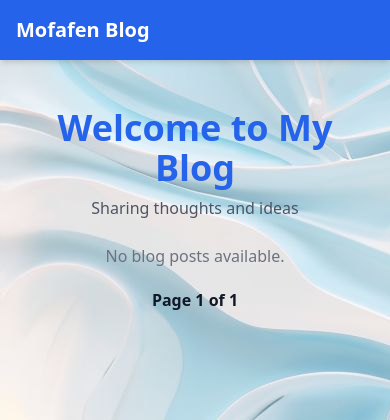
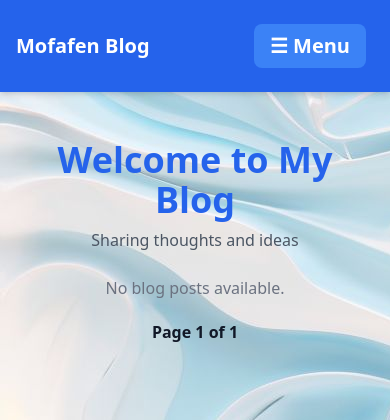
Before and after one commit to maishuji/tech_blog, a Django app: page / in a window 390 px wide. Shown: the top 420 px of the page. Run offline with Django 4.2, Linux system fonts and the light colour scheme; data that the repository does not hold is empty; some libraries are stand-ins or nearby versions.

Commit message:
Improve menu responsiveness

```diff
--- a/blog_heho/blog/static/css/style.css
+++ b/blog_heho/blog/static/css/style.css
@@ -70,3 +70,18 @@ body{
     background-position: top left; /* Optional: controls where the image starts */
     background-size: auto;  /* Optional: controls the size of the image */
 }
+
+/* Not used for now */
+.bg-menu {
+    background-image: url("/static/images/bg_menu_pattern1.png");
+    background-repeat: repeat;  /* This makes the image repeat */
+    background-position: top left; /* Optional: controls where the image starts */
+    background-size: auto;  /* Optional: controls the size of the image */
+    border-radius: 10px;
+    padding: 5px;
+}
+
+.bg-header {
+    background-image: url("/static/images/banner3.png");
+    background-size: auto;
+}
--- a/blog_heho/blog/templates/base.html
+++ b/blog_heho/blog/templates/base.html
@@ -11,16 +11,55 @@
 </head>
 <body class="bg-gray-100 text-gray-900">
 
+    <script>
+        // Detect screen size and toggle the mobile menu visibility
+        function toggleMenu() {
+            const mobileMenu = document.getElementById('mobile-menu');
+            if (mobileMenu) {
+                mobileMenu.classList.toggle('hidden');  // Toggle menu visibility
+            }
+        }
+
+        // Detect screen size and remove the sidebar for smaller screens (e.g., mobile)
+        if (window.innerWidth < 768) {  // For mobile screens (can adjust the width threshold)
+            const sidebar = document.getElementById('sidebar-menu');
+            if (sidebar) {
+                sidebar.classList.add('hidden');  // Hide the sidebar on mobile
+            }
+        }
+    </script>
+
     <!-- Header -->
     <header class="bg-blue-600 text-white p-4 shadow-md">
         <div class="container mx-auto flex justify-between items-center">
             <h1 class="text-xl font-bold">Mofafen Blog</h1>
+
+            <!-- Mobile Menu Button (Hamburger) -->
+            <div class="md:hidden p-2 bg-blue-600 text-white flex justify-start">
+                <button id="menu-toggle" class="text-xl font-bold bg-blue-500 px-4 py-2 rounded-lg hover:bg-blue-400" onclick="toggleMenu()">☰ Menu</button>
+            </div>
+        </div>
+
+        <!-- Mobile Menu (Initially Hidden) -->
+        <div id="mobile-menu" class="bg-blue-700 md:hidden hidden text-white p-6">
+            <nav class="flex flex-col space-y-2">
+                <a href="/home" class="block py-2 px-3 rounded-lg hover:bg-blue-500">Home</a>
+                <a href="/articles" class="block py-2 px-3 rounded-lg hover:bg-blue-500">Articles</a>
+                <a href="/contact" class="block py-2 px-3 rounded-lg hover:bg-blue-500">Contact</a>
+            </nav>
         </div>
     </header>
 
     <div class="flex min-h-screen">
-        <!-- Include the Sidebar Menu -->
-        {% include 'menu.html' %}
+        <!-- Sidebar (Visible Only on Desktop) -->
+        <aside id="sidebar-menu" class="bg-blue-700 w-full md:w-64 text-white p-6 hidden md:flex flex-col">
+            <h2 class="text-2xl font-bold">Menu</h2>
+            <nav class="mt-4 space-y-2">
+                <a href="/home" class="block py-2 px-3 rounded-lg hover:bg-blue-500">Home</a>
+                <a href="/articles" class="block py-2 px-3 rounded-lg hover:bg-blue-500">Articles</a>
+                <a href="/contact" class="block py-2 px-3 rounded-lg hover:bg-blue-500">Contact</a>
+            </nav>
+        </aside>
 
         <!-- Main Content -->
         <div class="flex-1 p-6">
--- a/blog_heho/blog/templates/menu.html
+++ /dev/null
@@ -1,8 +0,0 @@
-<aside class="w-64 bg-blue-700 text-white p-6 hidden md:block">
-    <h2 class="text-2xl font-bold">Menu</h2>
-    <nav class="mt-4 space-y-2">
-        <a href="/home" class="block py-2 px-3 rounded-lg hover:bg-blue-500">Home</a>
-        <a href="/articles" class="block py-2 px-3 rounded-lg hover:bg-blue-500">Articles</a>
-        <a href="/contact" class="block py-2 px-3 rounded-lg hover:bg-blue-500">Contact</a>
-    </nav>
-</aside>
```
Also changed, not shown: blog_heho/blog/static/images/banner2.png (added), blog_heho/blog/static/images/banner3.png (added), blog_heho/blog/static/images/bg_menu_pattern1.png (added), blog_heho/blog/static/images/bg_menu_pattern2.png (added).
